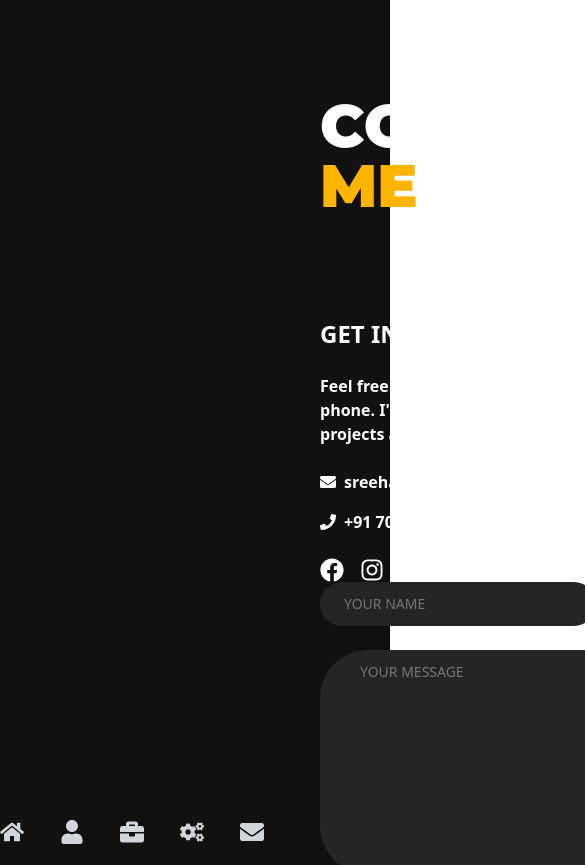
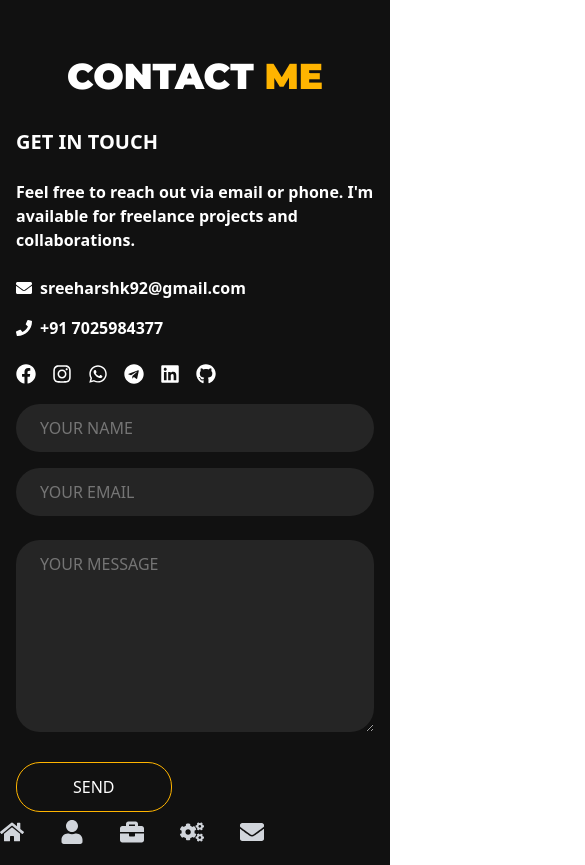
Before and after one commit to sreeharshk92/Portfolio, a React (Create React App) app: page /Contact in a window 390 px wide. Shown: the top 865 px of the page, 585 px wide, since content can reach past the window. Built offline with nearby package versions, Linux system fonts and the light colour scheme.

Commit message:
contact page responsive

```diff
--- a/src/Components/About.css
+++ b/src/Components/About.css
@@ -3,6 +3,12 @@
 }
 .education-container p{
     color: #CFCFCF;
+}
+
+.year{
+    text-align: center;
+    font-weight: 500;
+    font-size: small;
 }
 
 .education-container h1{
--- a/src/Components/About.jsx
+++ b/src/Components/About.jsx
@@ -21,7 +21,7 @@ const About = () => {
     <section id="about" className="py-[6rem] bg-customColor  text-white">
       <div className='lg:px-96 md:px-96 px-10 flex flex-col justify-center'>
 
-        <h2 style={{ fontFamily: 'Montserrat,sans-serif', fontWeight: '900' }} className="text-6xl text-center font-bold mb-[6.4rem] bg-yellow-200">ABOUT <span className='text-yellowColor'>ME</span></h2>
+        <h2 style={{ fontFamily: 'Montserrat,sans-serif', fontWeight: '900' }} className="text-6xl text-center font-bold mb-[6.4rem]">ABOUT <span className='text-yellowColor'>ME</span></h2>
         <h3 className="text-2xl font-bold mb-6 text-start">PERSONEL INFOS</h3>
         <div className="mx-auto grid grid-cols-1 md:grid-cols-2 lg:grid-cols-2 gap-[16rem] text-start">
           <div className='font-semibold w-72'>
@@ -91,7 +91,7 @@ const About = () => {
 
 
                 <div className='bg-[#212121]  w-[7rem] py-1 justify-center items-center  rounded-xl'>
-                  <p className='font-medium text-sm'>2021 - 2023</p>
+                  <p className='year'>2021 - 2023</p>
                 </div>
 
                 <h1 className='text-start text-lg '>BACHELOR DEGREE <span>- KANNUR UNIVERSITY</span></h1>
@@ -113,7 +113,7 @@ const About = () => {
 
 
                 <div className='bg-[#212121] w-[7rem] py-1 justify-center items-center  rounded-xl'>
-                  <p className='font-medium text-sm'>2019 - 2020</p>
+                  <p className='year '>2019 - 2020</p>
                 </div>
 
                 <h1 className='text-start text-lg'>HIGHER SECONDARY <span>- GOVT HSS MEENKUNNU</span></h1>
@@ -133,7 +133,7 @@ const About = () => {
 
 
                 <div className='bg-[#212121]  w-[7rem] py-1 justify-center items-center  rounded-xl'>
-                  <p className='font-medium text-sm'>2018</p>
+                  <p className='year'>2018</p>
                 </div>
 
                 <h1 className='text-start text-lg'>SSLC <span>- AHSS AZHIKODE</span></h1>
@@ -157,7 +157,7 @@ const About = () => {
 
 
                 <div className='bg-[#212121]  w-[8rem] py-1 justify-center items-center  rounded-xl'>
-                  <p className='font-medium text-sm'>2024 - PRESENT</p>
+                  <p className='year'>2024 - PRESENT</p>
                 </div>
 
                 <h1 className='text-start text-lg'>INTERN <span>- EDUZELL TECHNOLOGIES & SOLUTIONS L L P</span></h1>
--- a/src/Components/Contact.jsx
+++ b/src/Components/Contact.jsx
@@ -24,38 +24,39 @@ export const Contact = () => {
   };
   return (
 
-<section id="contact" className="py-[6rem] min-h-screen bg-customColor text-white text-center">
-  <div className='px-[20rem] items-center '>
-    <h2 style={{ fontFamily: 'Montserrat,sans-serif', fontWeight: '900' }} className="text-6xl font-bold mb-[6.4rem]">
+<section id="contact" className="lg:py-24 md:py-16 py-14 min-h-screen bg-customColor text-white text-center">
+      <div className='px-4 md:px-16 items-center'>
+        <h2 style={{ fontFamily: 'Montserrat,sans-serif', fontWeight: '900' }} className="text-4xl md:text-5xl lg:text-6xl font-bold mb-8">
           CONTACT <span className='text-yellowColor'>ME</span>
         </h2>
-    <div className="w-[48rem] mx-auto grid grid-cols-1 md:grid-cols-2 text-left">
-      <div className='font-semibold   w-[22rem]'>
-        <h3 className="text-2xl font-bold text-start mb-6">GET IN TOUCH</h3>
-        <p className="mb-6 w-[20rem]">Feel free to reach out to me via email or phone. I'm available for freelance projects and collaborations.</p>
-        <p className="mb-4 flex items-center"><FaEnvelope className="mr-2"/> sreeharshk92@gmail.com</p>
+        <div className="w-full lg:w-3/4 mx-auto grid grid-cols-1 lg:grid-cols-2  text-left lg:mt-24">
+          <div className='font-semibold lg:w-2/3'>
+            <h3 className="text-xl lg:text-2xl font-bold mb-6">GET IN TOUCH</h3>
+            <p className="mb-6">Feel free to reach out via email or phone. I'm available for freelance projects and collaborations.</p>
+            <p className="mb-4 flex items-center"><FaEnvelope className="mr-2" /> sreeharshk92@gmail.com</p>
             <p className="mb-4 flex items-center"><FaPhone className="mr-2" /> +91 7025984377</p>
-        <div className="flex space-x-4 mt-6 text-2xl">
+            <div className="flex space-x-4 mt-6 text-xl">
               <a href=""><FaFacebook className="hover:text-yellowColor transition duration-300" /></a>
               <a href=""><FaInstagram className="hover:text-yellowColor transition duration-300" /></a>
-          <a href="https://wa.me/917025984377" target="_blank" rel="noopener noreferrer">
-            <FaWhatsapp className="hover:text-yellowColor transition duration-300" /></a>
+              <a href="https://wa.me/917025984377" target="_blank" rel="noopener noreferrer"><FaWhatsapp className="hover:text-yellowColor transition duration-300" /></a>
               <a href=""><FaTelegram className="hover:text-yellowColor transition duration-300" /></a>
               <a href="https://www.linkedin.com/in/sreeharsh-k-4b2782285/"><FaLinkedin className="hover:text-yellowColor transition duration-300" /></a>
               <a href="https://github.com/sreeharshk92"><FaGithub className="hover:text-yellowColor transition duration-300" /></a>
             </div>
           </div>
 
-        <form onSubmit={sendEmail} ref={form} className="space-y-6 w-[35rem] items-left  text-sm">
-          <div className='flex gap-2'>
-            <input type="text" name="user_name" className="w-full px-6 py-3 border-inputColor rounded-[3rem] focus:outline-none focus:border-yellowColor bg-inputColor placeholder-inputTextColor" placeholder="YOUR NAME" />
-            <input type="email" name="user_email" className="w-full px-6 py-3 border-inputColor rounded-[3rem] focus:outline-none focus:border-yellowColor bg-inputColor placeholder-inputTextColor" placeholder="YOUR EMAIL" />
+          <form onSubmit={sendEmail} ref={form} className="space-y-6 lg:mt-0 md:mt-5 mt-5">
+            <div className='flex flex-col lg:flex-row gap-4'>
+              <input type="text" name="user_name" className="w-full px-6 py-3 border-inputColor rounded-full focus:outline-none focus:border-yellowColor bg-inputColor placeholder-inputTextColor" placeholder="YOUR NAME" />
+              <input type="email" name="user_email" className="w-full px-6 py-3 border-inputColor rounded-full focus:outline-none focus:border-yellowColor bg-inputColor placeholder-inputTextColor" placeholder="YOUR EMAIL" />
             </div>
             <div>
-            <textarea name="message" className="w-full px-10 py-3 border-inputColor rounded-[3rem] focus:outline-none focus:border-yellowColor bg-inputColor placeholder-inputTextColor" rows="10" placeholder="YOUR MESSAGE"></textarea>
-            { sendMessage && <p className='text-yellow-300 ml-6 font-thin'>{sendMessage}</p>}
+              <textarea name="message" className="w-full px-6 py-3 border-inputColor rounded-3xl focus:outline-none focus:border-yellowColor bg-inputColor placeholder-inputTextColor" rows="7" placeholder="YOUR MESSAGE"></textarea>
+              {sendMessage && <p className='text-yellow-300 font-thin'>{sendMessage}</p>}
             </div>
-          <button value="Send" type='submit' style={{ fontFamily: 'Montserrat,sans-serif', fontWeight: '500' }} className='flex items-center justify-center border border-yellowColor rounded-3xl py-3 w-[13rem] mt-4 mb-[3.9rem] hover:bg-yellowColor hover:transition duration-500 ease-linear'>SEND</button>
+            <button type='submit' className='border border-yellowColor rounded-3xl py-3 px-14 mt-4 hover:bg-yellowColor hover:transition duration-500 ease-linear'>
+              SEND
+            </button>
           </form>
 
         </div>
```
Lines whose indentation alone changed are shown as unchanged.
